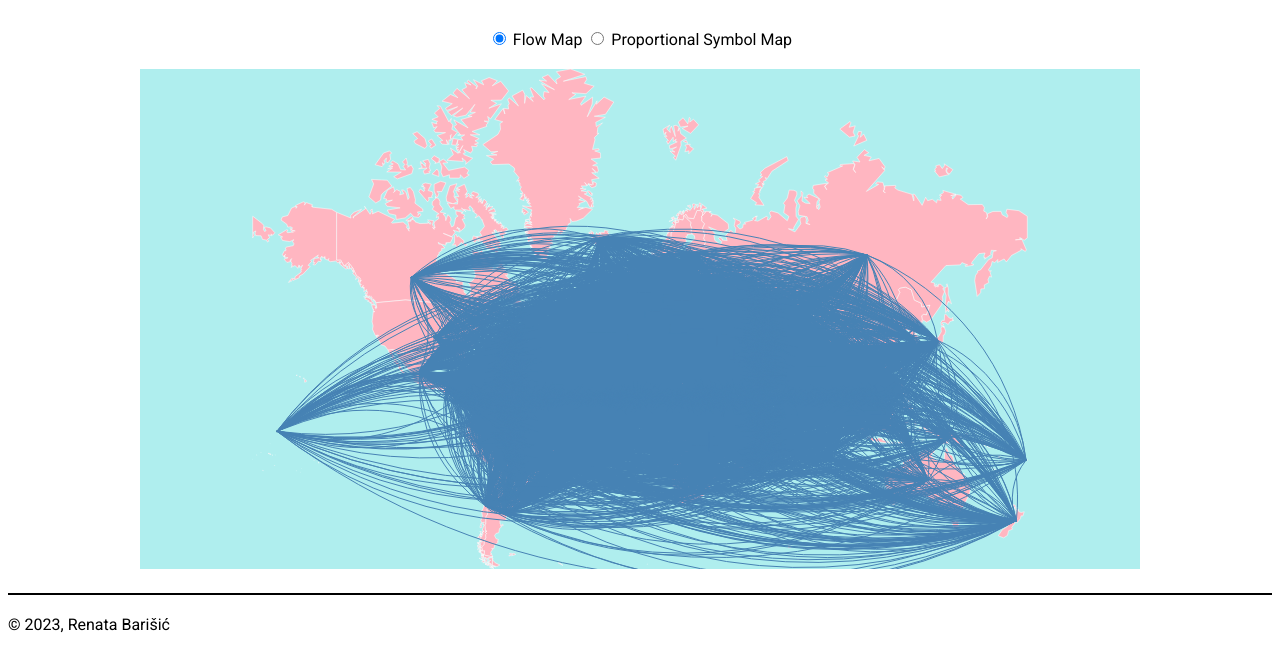
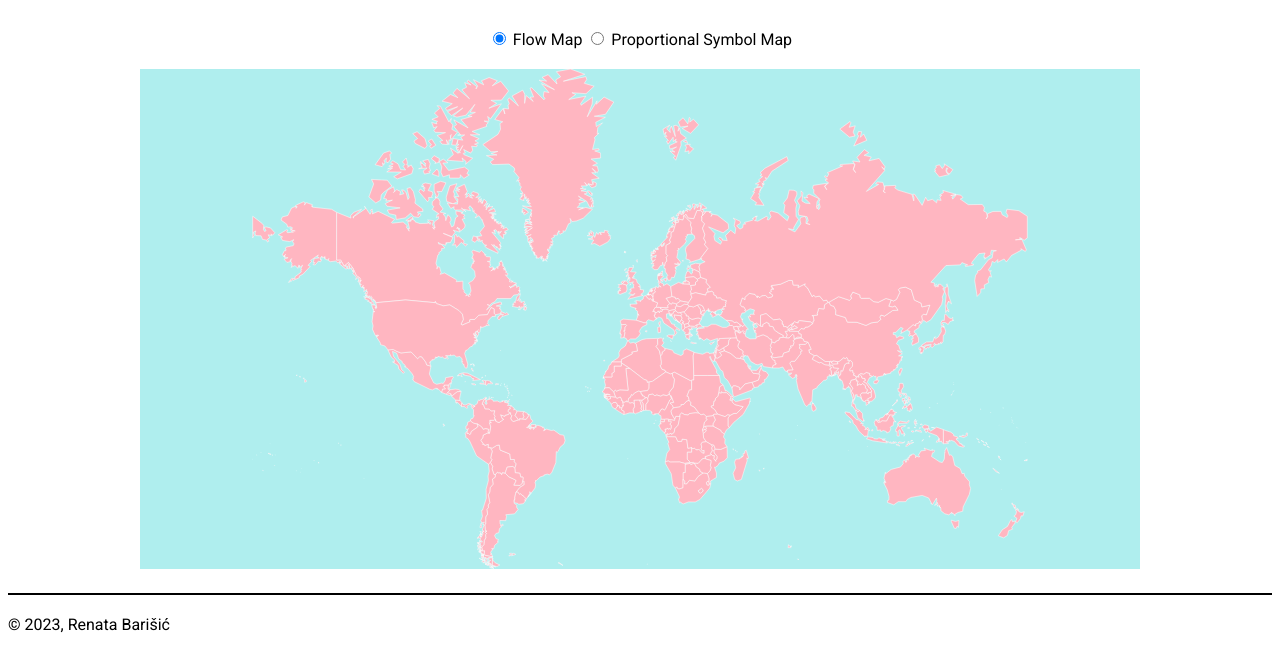
Before and after one commit to renatabarisic/VisaFreeTravel, a plain HTML site: page index.html in a window 1280 px wide. Shown: the part 111-782 px from the top of the page. Drawn offline with nearby package versions, Linux system fonts and the light colour scheme.

Commit message:
Remove Connections on Load

```diff
--- a/index.html
+++ b/index.html
@@ -212,8 +212,6 @@
                 });
               });
 
-              console.log(connectionsData);
-
               connectionPaths = flowMap
                 .selectAll(".connection")
                 .data(connectionsData)
@@ -226,7 +224,8 @@
                 .attr("fill", "none")
                 .attr("stroke", "steelblue")
                 .attr("stroke-opacity", 1)
-                .attr("stroke-width", 1);
+                .attr("stroke-width", 1)
+                .attr("visibility", "hidden");
             })
             .catch(function (error) {
               console.error("Error loading visa data:", error);
```
